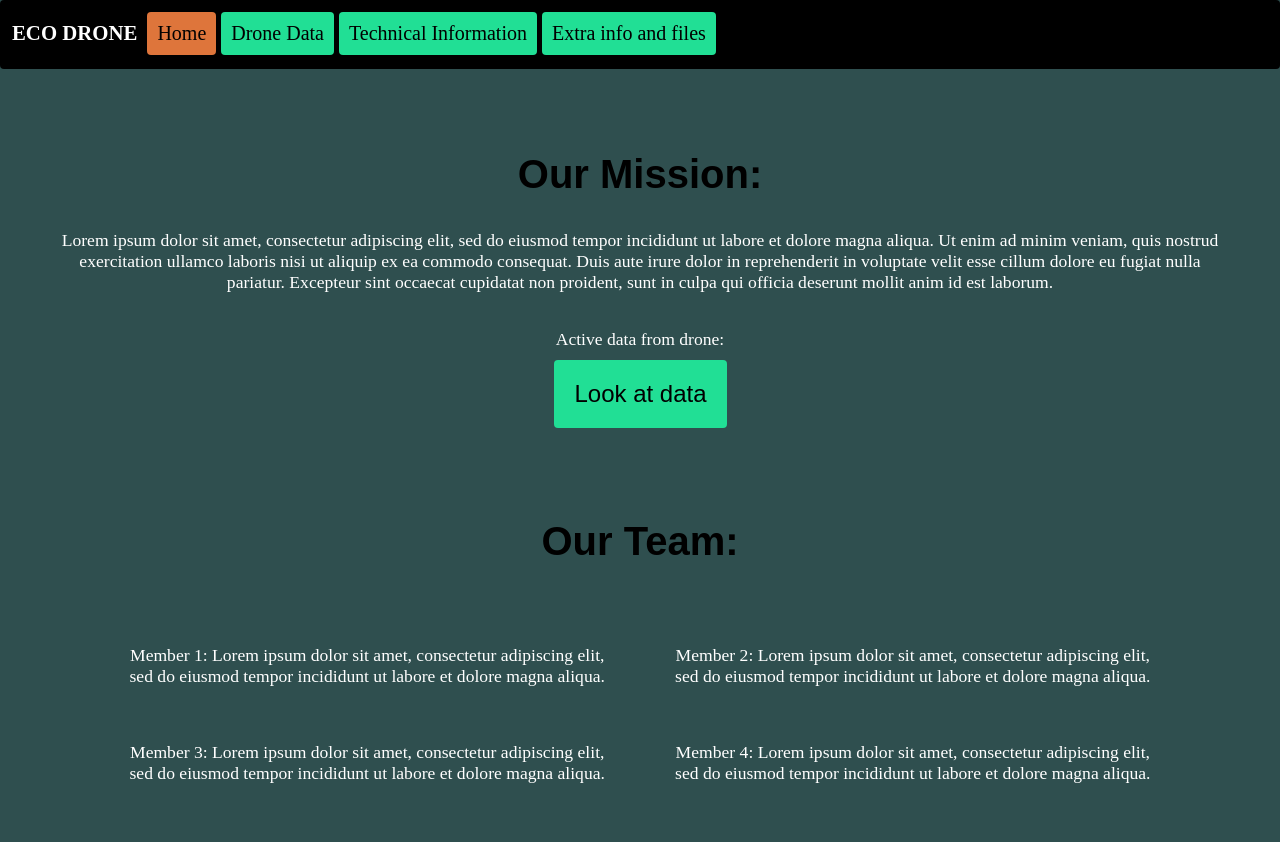
After one commit to Alexander-Nyagolov/EcoDrone-Surveillance, a PHP site: page / in a window 1280 px wide. The commit adds this page. Run offline with PHP 8.4, Linux system fonts and the light colour scheme.

Commit message:
Live data - done Bug found - css design needs to be fixed
Signed-off-by: Alexander Nyagolov <nyagolovaleksander@gmail.com>

```diff
--- a/config.php
+++ b/config.php
@@ -7,8 +7,8 @@ $username = "alex";
 $password = "blPWnaX1508**TAI";
 
 //Create connection and select DB
+global $conn ;
 $conn = mysqli_connect($servername, $username, $password, $dbname);
 if (mysqli_connect_errno()) {
     echo "Failed to connect to MySQL: " . mysqli_connect_error();
 }
-?>
--- /dev/null
+++ b/index.php
@@ -0,0 +1,46 @@
+<!DOCTYPE html>
+<html lang="en">
+
+	<head>
+        <title>Eco Drone official website</title>
+        <link rel="stylesheet" href="project/style.css">
+	</head>
+	<body>
+        <div class="header">
+            <ul>
+                <h1>ECO DRONE</h1>
+                <a href="index.php" class="active"><li>Home</li></a>
+                <a href="sensor_data.php"><li>Drone Data</li></a>
+                <a href="technincal_information.html"><li>Technical Information</li></a>
+                <a href="extras.html"><li>Extra info and files</li></a>
+            </ul>
+        </div>
+        <div class="contents">
+            <div class="centerbox">
+                <div class="boxheader">
+
+                </div>
+                <div class="boxcontents">
+                    <h2>Our Mission:</h2>
+                    <p style="font-size: 110%">Lorem ipsum dolor sit amet, consectetur adipiscing elit, sed do eiusmod tempor incididunt ut labore et dolore magna aliqua. Ut enim ad minim veniam, quis nostrud exercitation ullamco laboris nisi ut aliquip ex ea commodo consequat. Duis aute irure dolor in reprehenderit in voluptate velit esse cillum dolore eu fugiat nulla pariatur. Excepteur sint occaecat cupidatat non proident, sunt in culpa qui officia deserunt mollit anim id est laborum.</p>
+                    <br>
+                    <h>Active data from drone:</h><br>
+                    <a href="sensor_data.php"><button class="animated_button">Look at data</button></a>
+                </div>
+                <br>
+            </div>
+            <div class="centerbox" style="margin-top:10px">
+                <div class="boxcontents">
+                    <h2>Our Team:</h2>
+                    <div class="boxlist">
+                        <div class="smallbox"><p style="font-size: 110%">Member 1: Lorem ipsum dolor sit amet, consectetur adipiscing elit, sed do eiusmod tempor incididunt ut labore et dolore magna aliqua. </p></div>
+                        <div class="smallbox"><p style="font-size: 110%">Member 2: Lorem ipsum dolor sit amet, consectetur adipiscing elit, sed do eiusmod tempor incididunt ut labore et dolore magna aliqua. </p></div>
+                        <br>
+                        <div class="smallbox"><p style="font-size: 110%">Member 3: Lorem ipsum dolor sit amet, consectetur adipiscing elit, sed do eiusmod tempor incididunt ut labore et dolore magna aliqua. </p></div>
+                        <div class="smallbox"><p style="font-size: 110%">Member 4: Lorem ipsum dolor sit amet, consectetur adipiscing elit, sed do eiusmod tempor incididunt ut labore et dolore magna aliqua. </p></div>
+                    </div>
+                </div>
+            </div>
+        </div>
+    </body>
+</html>
--- a/post-data.php
+++ b/post-data.php
@@ -11,7 +11,7 @@
 */
 
 include ('config.php');
-
+global $conn;
 // Keep this API Key value to be compatible with the ESP32 code provided in the project page. If you change this value, the ESP32 sketch needs to match
 $api_key_value = "tPmAT5Ab3j7F9";
 
--- /dev/null
+++ b/project/style.css
@@ -0,0 +1,215 @@
+/*colors:
+#21DF95
+#29966C
+#DFDB28
+#93410F
+#DE753B
+*/
+
+body {
+    background-color: darkslategray;
+    min-width: 310px;
+    max-width: 1280px;
+    height: 500px;
+    margin: 0 auto;
+}
+.highcharts-credits {
+    visibility: hidden;
+}
+.container {
+  height: 400px;
+  min-width: 310px;
+}
+.contents{
+    margin-left: 10px;
+    margin-right: 10px;
+}
+/*Text*/
+h{
+    font-size: 110%;
+    text-align: center;
+    color:white;
+}
+h1{
+    color: white;
+    font-size: 300%;
+}
+h2 {
+    font-family: Arial;
+    font-size: 2.5rem;
+    text-align: center;
+}
+p{
+    color:white;
+}
+
+/*Animated Button*/
+.animated_button{
+    border-radius: 4px;
+    padding: 20px;
+    border: none;
+    background-color:#21DF95;
+    color: black;
+    font-size: 24px;
+    margin: 10px;
+    margin-left: 11px;
+    height: auto;
+    position: relative;
+    align-self: center;
+}
+.animated_button:hover{
+    transition: all 0.2s;
+    background-color:#29966C;
+    cursor: pointer;
+}
+.animated_button:active{
+    transition: 0.1s;
+    background-color:white;
+}
+
+/*Headbar*/
+.header ul{
+    display: flex;
+    margin:0px;
+    padding: 12px;
+    padding-bottom: 14px;
+    margin-bottom: 40px;
+    overflow: hidden;
+    background-color: black;
+    list-style-type: none;
+    transform: scaleY(100%);
+    position: relative;
+    top:0px;
+    transition: 0.3s;
+    border-radius: 4px;
+}
+.header ul:hover{
+    top:0px;
+    transition: 0.3s;
+}
+.header li{
+    float: left;
+    width: auto;
+    color: #21DF95;
+    list-style-type: none;
+    background-color: #21DF95;
+    padding: 10px;
+    margin-right: 5px;
+    border-radius: 4px;
+    font-size: 20px;
+    text-align: left;
+    color: black;
+}
+.header li:hover{
+    background-color: #29966C;
+    animation: bop 0.5s;
+    cursor: pointer;
+}
+.header li:active{
+    transition: 0.1s;
+    background-color:white;
+}
+.header a{
+    text-decoration: none;
+}
+.active li{
+    background-color: #DE753B;
+}
+.active li:hover{
+    background-color: #93410F;
+    animation: bop 0.5s;
+    cursor: pointer;
+}
+.active li:active{
+    transition: 0.1s;
+    background-color:white;
+}
+.header img{
+    z-index:+1;
+    height: 30px;
+    margin-top:13px;
+}
+.header h1{
+    color:white;
+    font-size: 130%;
+    margin: 9px 10px 0px 0px;
+}
+@keyframes bop {
+    0% {
+        transform: rotateX(0deg)
+    }
+    50% {
+        transform: rotateX(35deg)
+    }
+    100% {
+        transform: rotateX(0deg)
+    }
+}
+
+.centerbox{
+    display: block;
+    /*background-color: #FFF;  #263f3f */
+    align-content: center;
+    width: auto;
+    margin-left: 30px;
+    margin-right: 30px;
+}
+.boxheader{
+    background: #222;
+    text-align: center;
+}
+
+.boxcontents{
+    display: block;
+    padding: 10px;
+    text-align: center;
+}
+.boxlist{
+    align-items: center;
+    align-self: center;
+    padding: 20px;
+    display: block;
+}
+.smallbox{
+    margin: 10px 20px;
+    width: 44%;
+    display: inline-flex;
+    text-align: center;
+}
+.lds-ring {
+  display: flex;
+  position: absolute;
+  margin-top: 30%;
+  margin-left: 40%;
+  width: 80px;
+  height: 80px;
+}
+.lds-ring div {
+  box-sizing: border-box;
+  display: block;
+  position: absolute;
+  width: 64px;
+  height: 64px;
+  margin: 8px;
+  border: 8px solid #fff;
+  border-radius: 50%;
+  animation: lds-ring 1.2s cubic-bezier(0.5, 0, 0.5, 1) infinite;
+  border-color: #fff transparent transparent transparent;
+}
+.lds-ring div:nth-child(1) {
+  animation-delay: -0.45s;
+}
+.lds-ring div:nth-child(2) {
+  animation-delay: -0.3s;
+}
+.lds-ring div:nth-child(3) {
+  animation-delay: -0.15s;
+}
+@keyframes lds-ring {
+  0% {
+    transform: rotate(0deg);
+  }
+  100% {
+    transform: rotate(360deg);
+  }
+}
```
Also changed, not shown: esp-chart.php (+42 -81 lines), extras.html (added, +32 -0 lines), sensor_data.php (added, +44 -0 lines), technical_information.html (added, +25 -0 lines), project/downloads/activities.png (added), project/downloads/block_diagram.jpg (added), project/files/arrow.png (added), 3 other files.
